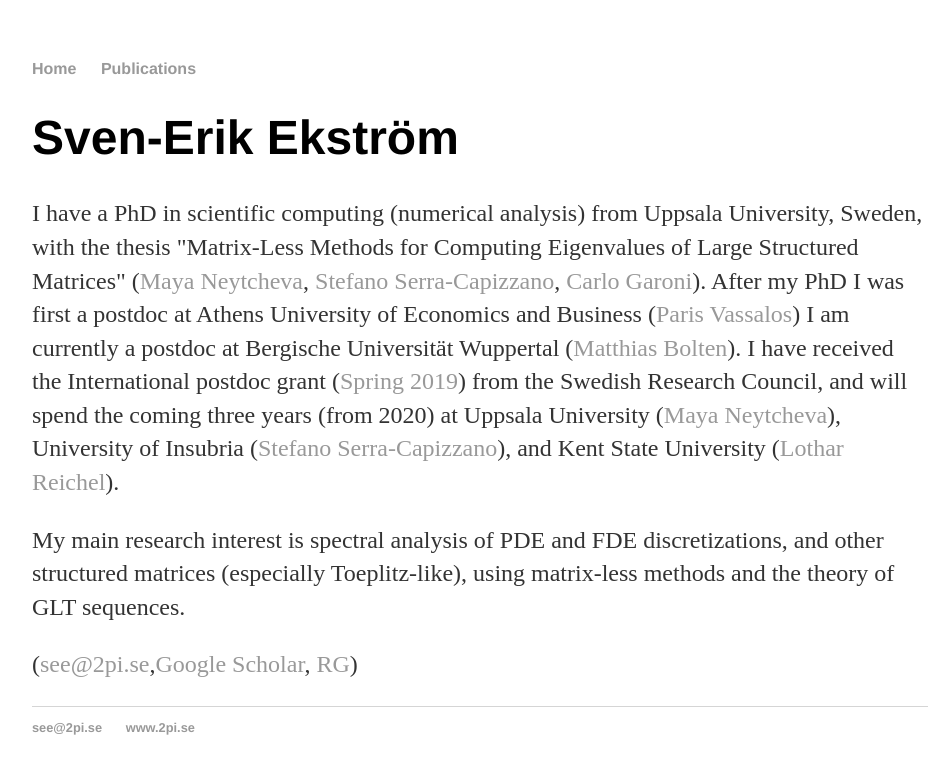
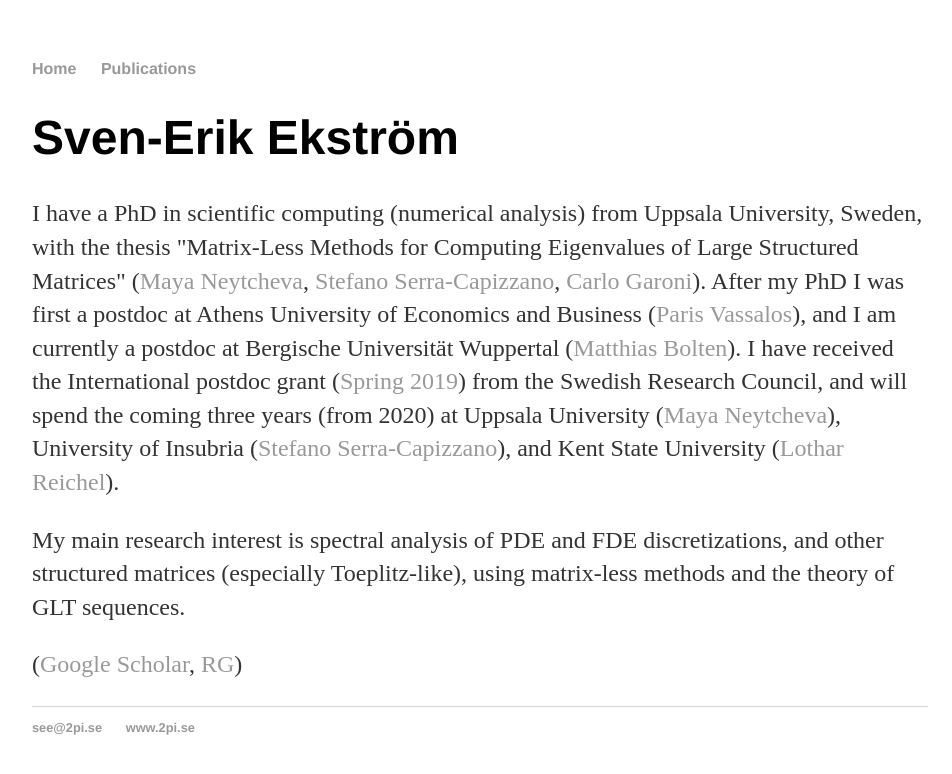
Before and after one commit to sverek/sverek.github.io, a Jekyll site: the page built from index.html, in a window 1280 px wide. Shown: the top 774 px of the page, without its empty margins (160-1112 px from the left). Built offline with Jekyll 4.4.1, drawn with Linux system fonts in a browser that asks for light colours.

Commit message:
Spelling

```diff
--- a/index.html
+++ b/index.html
@@ -6,14 +6,13 @@ title: www.2pi.se
 	<h1>Sven-Erik Ekström</h1>
 	<p>
 		I have a PhD in scientific computing (numerical analysis) from Uppsala University, Sweden, with the thesis "Matrix-Less Methods for Computing Eigenvalues of Large Structured Matrices" (<a href="https://www.researchgate.net/profile/Maya_Neytcheva">Maya Neytcheva</a>, <a href="https://scholar.google.com/citations?user=IPufiOUAAAAJ">Stefano Serra-Capizzano</a>, <a href="https://scholar.google.se/citations?user=dmXgD0UAAAAJ">Carlo Garoni</a>).
-		After my PhD I was first a postdoc at Athens University of Economics and Business (<a href="https://scholar.google.com/citations?user=gnOgiQEAAAAJ">Paris Vassalos</a>)
-		I am currently a postdoc at Bergische Universität Wuppertal (<a href="https://scholar.google.com/citations?user=3Fz3Z8UAAAAJ">Matthias Bolten</a>).
+		After my PhD I was first a postdoc at Athens University of Economics and Business (<a href="https://scholar.google.com/citations?user=gnOgiQEAAAAJ">Paris Vassalos</a>), and I am currently a postdoc at Bergische Universität Wuppertal (<a href="https://scholar.google.com/citations?user=3Fz3Z8UAAAAJ">Matthias Bolten</a>).
 		I have received the International postdoc grant (<a href="https://www.vr.se/english/calls-and-decisions/grant-decisions/decisions/2019-03-25-international-postdoc.html">Spring 2019</a>) from the Swedish Research Council, and will spend the coming three years (from 2020) at Uppsala University (<a href="https://www.researchgate.net/profile/Maya_Neytcheva">Maya Neytcheva</a>), University of Insubria (<a href="https://scholar.google.com/citations?user=IPufiOUAAAAJ">Stefano Serra-Capizzano</a>), and Kent State University (<a href="http://www.math.kent.edu/~reichel/">Lothar Reichel</a>).
 	</p>
 	<p>
 		My main research interest is spectral analysis of PDE and FDE discretizations, and other structured matrices (especially Toeplitz-like), using matrix-less methods and the theory of GLT sequences.
 	</p>
 	<p>
-		(<a href="mailto:see@2pi.se">see@2pi.se</a>,<a href="https://scholar.google.com/citations?user=zn3b3cwAAAAJ">Google Scholar</a>, <a href="https://www.researchgate.net/profile/Sven_Erik_Ekstroem">RG</a>)
+		(<a href="https://scholar.google.com/citations?user=zn3b3cwAAAAJ">Google Scholar</a>, <a href="https://www.researchgate.net/profile/Sven_Erik_Ekstroem">RG</a>)
 	</p>
 </div>
```
